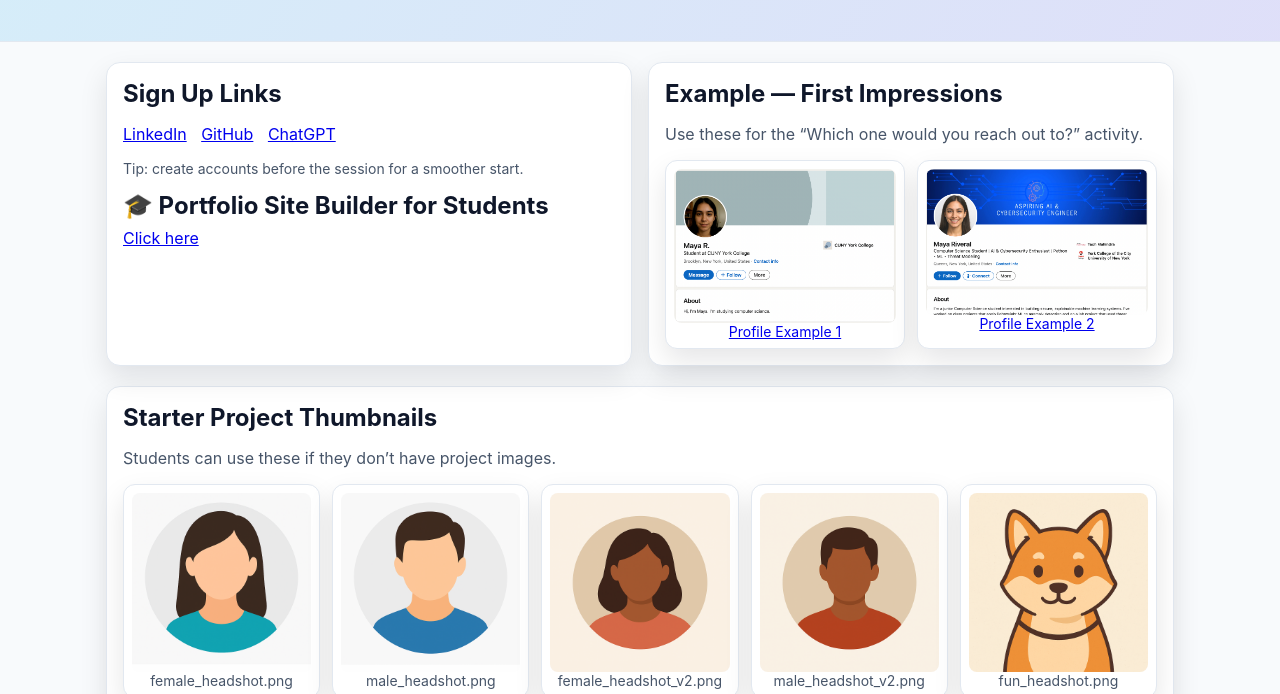
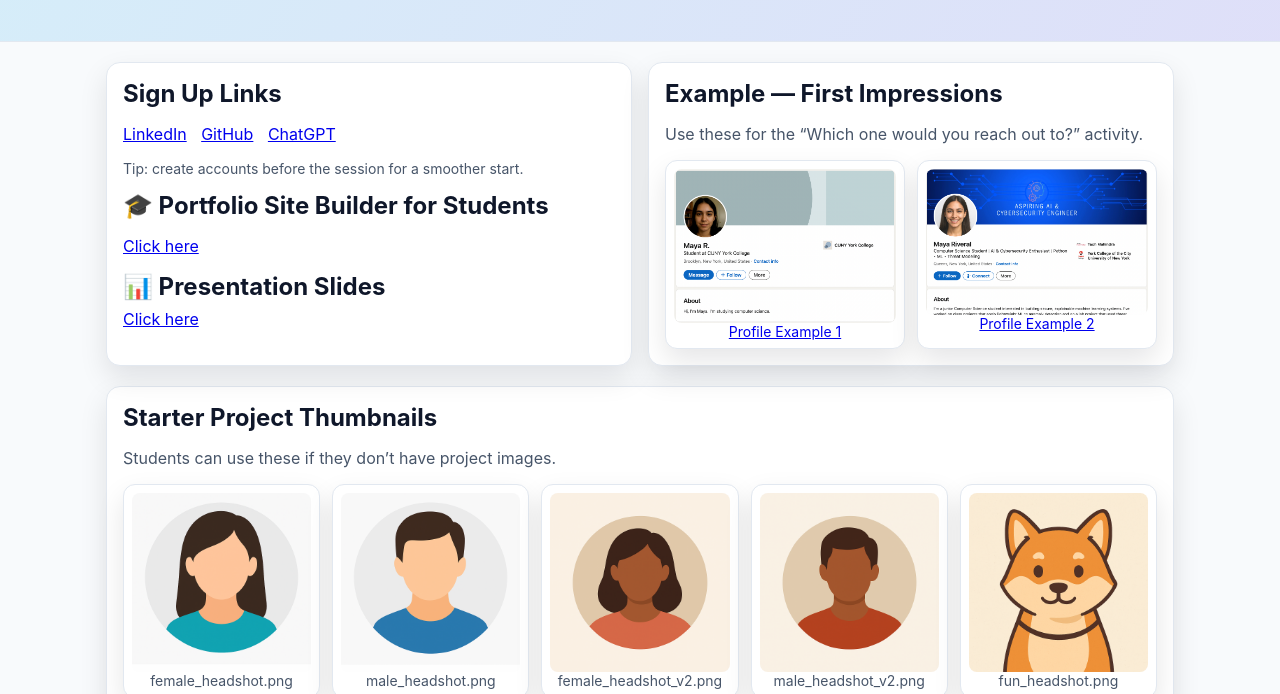
Before and after one commit to thitimas/sstem2025, a plain HTML site: page index.html in a window 1280 px wide. Shown: the part 106-800 px from the top of the page. Drawn offline with Linux system fonts and the light colour scheme.

Commit message:
Add files via upload

```diff
--- a/index.html
+++ b/index.html
@@ -40,8 +40,13 @@
 
 
           <h2>🎓 Portfolio Site Builder for Students</h2>
+          <p class="links">
             <a href = "https://chatgpt.com/g/g-68d5ceb2aa38819189f50adba3b91b38-portfolio-site-builder-for-students">Click here</a></li>
-
+          </p>
+          <p class="links">
+            <h2>📊 Presentation Slides</h2>
+            <a href = "https://www.canva.com/design/DAGz6-hi9UE/t0TOcEiARJRtcwzymK-0xQ/edit?utm_content=DAGz6-hi9UE&utm_campaign=designshare&utm_medium=link2&utm_source=sharebutton">Click here</a></li>
+          </p>
       </section>
 
       <section class="card">
```
